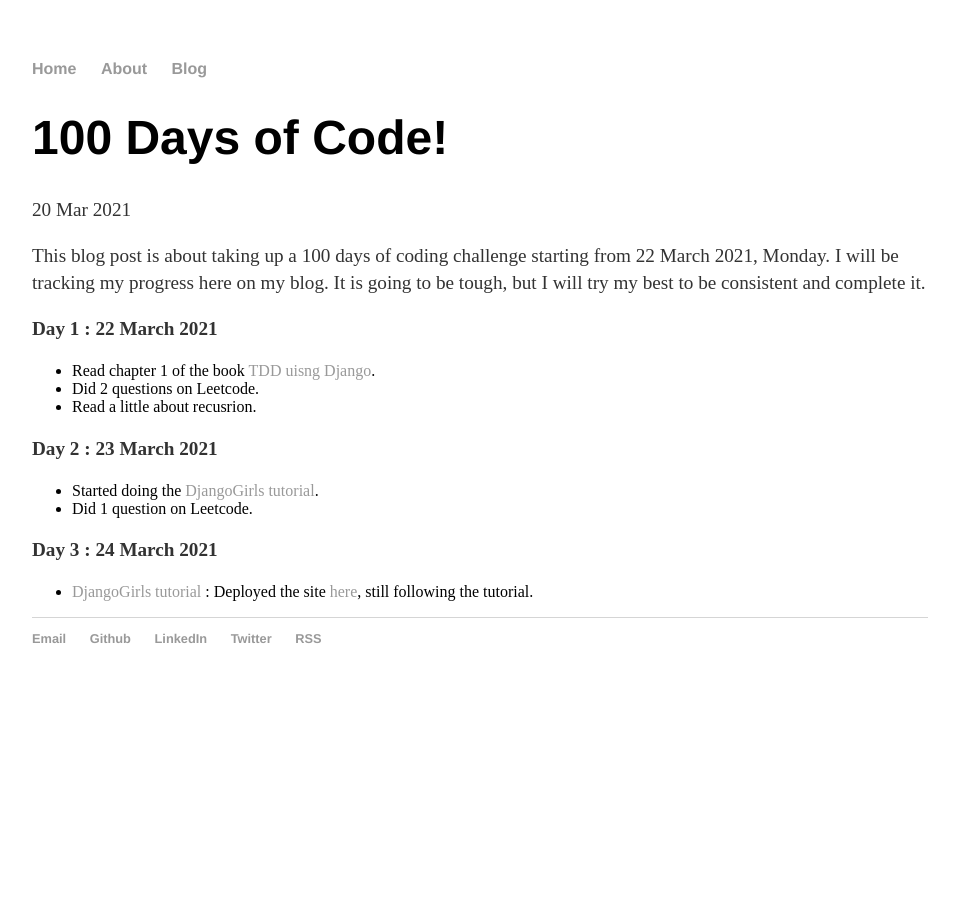
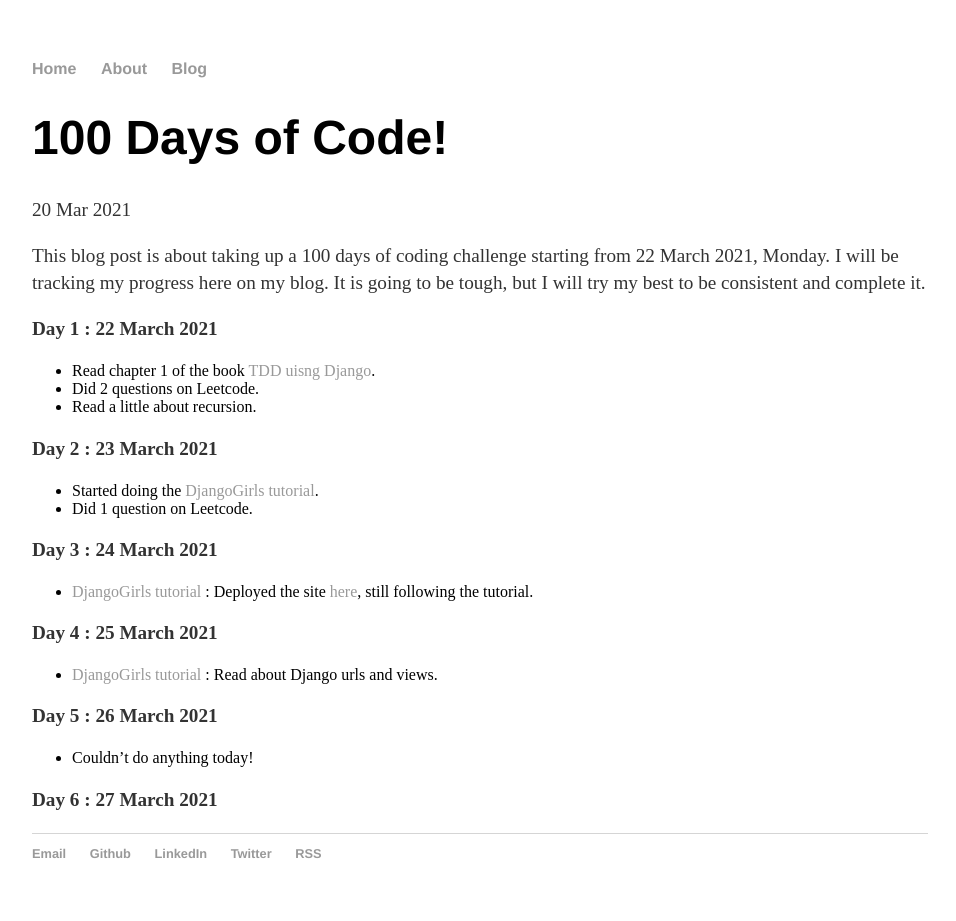
Before and after one commit to ssurbhi560/ssurbhi560.github.io, a Jekyll site: the page built from _posts/2021-03-20-100-Days-of-Code.md, in a window 1280 px wide. Shown: the whole page, without its empty margins (160-1116 px from the left). Built offline with Jekyll 4.4.1, drawn with Linux system fonts in a browser that asks for light colours; before the commit the page ends 900 px from its top, so only the background shows below that.

Commit message:
100 days of code : Day 4 and 5

```diff
--- a/_posts/2021-03-20-100-Days-of-Code.md
+++ b/_posts/2021-03-20-100-Days-of-Code.md
@@ -9,7 +9,7 @@ This blog post is about taking up a 100 days of coding challenge starting from 2
 
 - Read chapter 1 of the book [TDD uisng Django](https://www.obeythetestinggoat.com/).
 - Did 2 questions on Leetcode.
-- Read a little about recusrion.
+- Read a little about recursion.
 
 **Day 2 : 23 March 2021**
 
@@ -19,3 +19,13 @@ This blog post is about taking up a 100 days of coding challenge starting from 2
 **Day 3 : 24 March 2021**
 
 - [DjangoGirls tutorial](https://tutorial.djangogirls.org/) : Deployed the site [here](https://blogsbook.pythonanywhere.com), still following the tutorial.
+
+**Day 4 : 25 March 2021**
+
+- [DjangoGirls tutorial](https://tutorial.djangogirls.org/) : Read about Django urls and views.
+
+**Day 5 : 26 March 2021**
+
+- Couldn't do anything today!
+
+**Day 6 : 27 March 2021**
```
